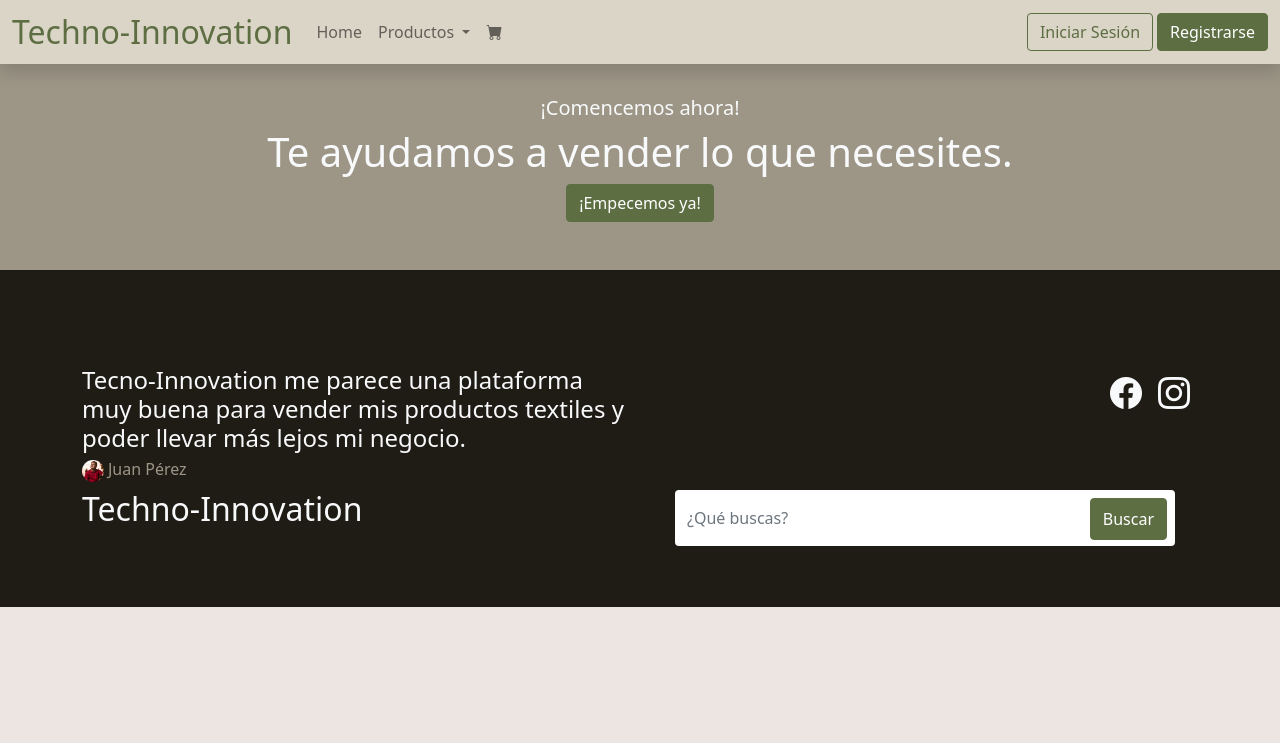
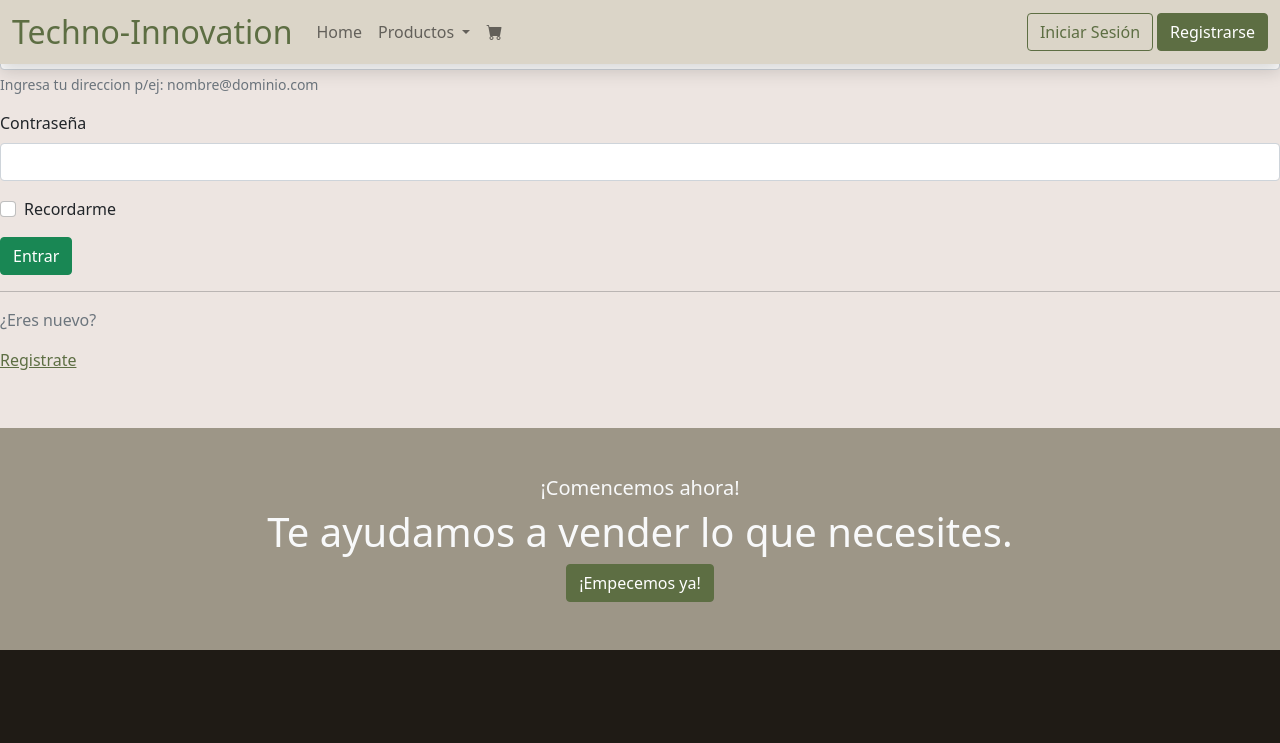
Before and after one commit to bootcamp-cargamos/proyecto-final-technovation, a plain HTML site: page pages/sesion.html in a window 1280 px wide. Shown: the top 743 px of the page. Drawn offline with nearby package versions, Linux system fonts and the light colour scheme.

Commit message:
contenido-de-sesion

```diff
--- a/pages/sesion.html
+++ b/pages/sesion.html
@@ -57,15 +57,27 @@
     </div>
   </nav>
 <!-- EDITABLE -->
+<form id="contenedor" class="bg-color height4">
+  <div class="mb-3">
+    <label for="exampleInputEmail1" class="form-label">Email</label>
+    <input type="email" class="form-control" id="exampleInputEmail1" aria-describedby="emailHelp">
+    <div id="emailHelp" class="form-text">Ingresa tu direccion p/ej: nombre@dominio.com</div>
+  </div>
+  <div class="mb-3">
+    <label for="exampleInputPassword1" class="form-label">Contraseña</label>
+    <input type="password" class="form-control" id="exampleInputPassword1">
+  </div>
+  <div class="mb-3 form-check">
+    <input type="checkbox" class="form-check-input" id="exampleCheck1">
+    <label class="form-check-label" for="exampleCheck1">Recordarme</label>
+  </div>
+  <button type="submit" class="btn btn-success">Entrar</button>
+  <hr>
+  <p class="text-muted">¿Eres nuevo?</p>
+  <label for="exampleInputEmail1" class="form-label text-primary">
+    <a href="#" class="text-primary">Registrate</a></label>
 
-
-
-
-
-
-
-
-
+</form>
 <!-- FIN EDITABLE -->
   <!-- Footer -->
   <div class="mt-5">
```
